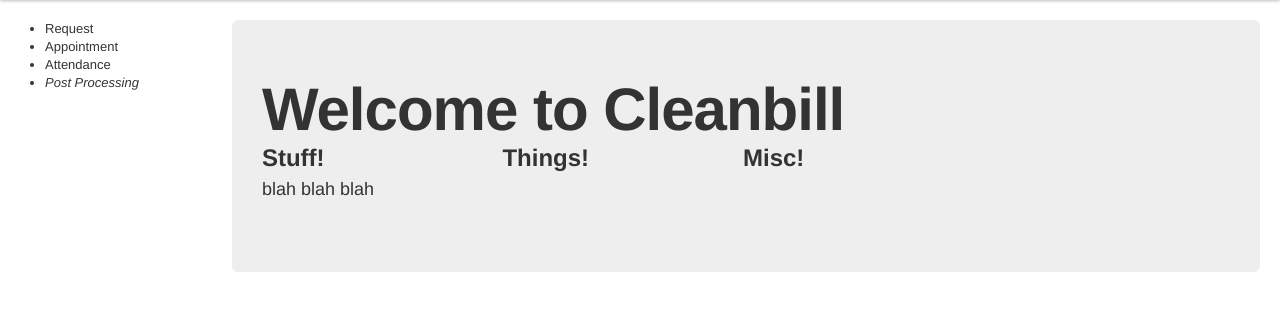
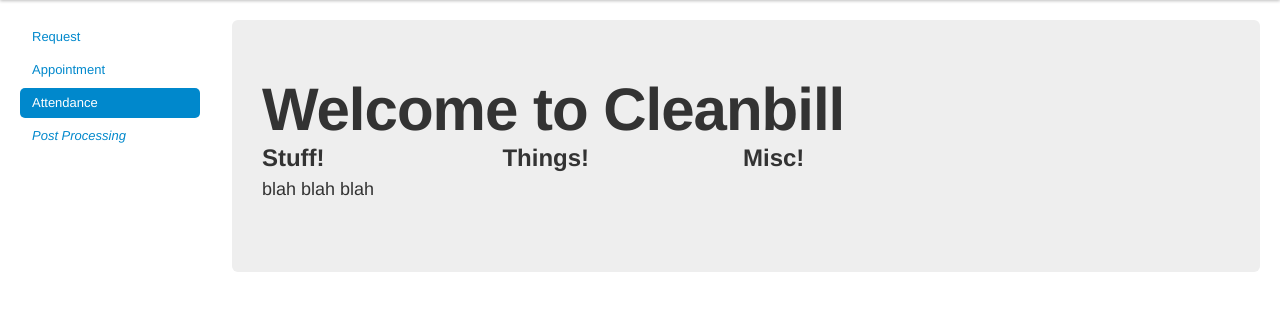
Before and after one commit to cleanbill/ris, a Flask app: page / in a window 1280 px wide. Shown: the part 40-351 px from the top of the page. Run offline with Flask 2, Linux system fonts and the light colour scheme; some libraries are stand-ins or nearby versions.

Commit message:
added navigation pills

```diff
--- a/ris/core/templates/base.html
+++ b/ris/core/templates/base.html
@@ -56,11 +56,11 @@
     <div class="row-fluid">
       <div class="span2">
         <div>
-          <ul>
-            <li>Request</li>
-            <li>Appointment</li>
-            <li>Attendance</li>
-            <li><i>Post Processing</i></li>
+          <ul  class="nav nav-pills nav-stacked">
+            <li><a href="#">Request</a></li>
+            <li><a href="#">Appointment</a></li>
+            <li class="active"><a href="#">Attendance</a></li>
+            <li><a href="#"><i>Post Processing</i></a></li>
           </ul>
         </div>
       </div>
```
Also changed, not shown: ris/test.db (deleted).
